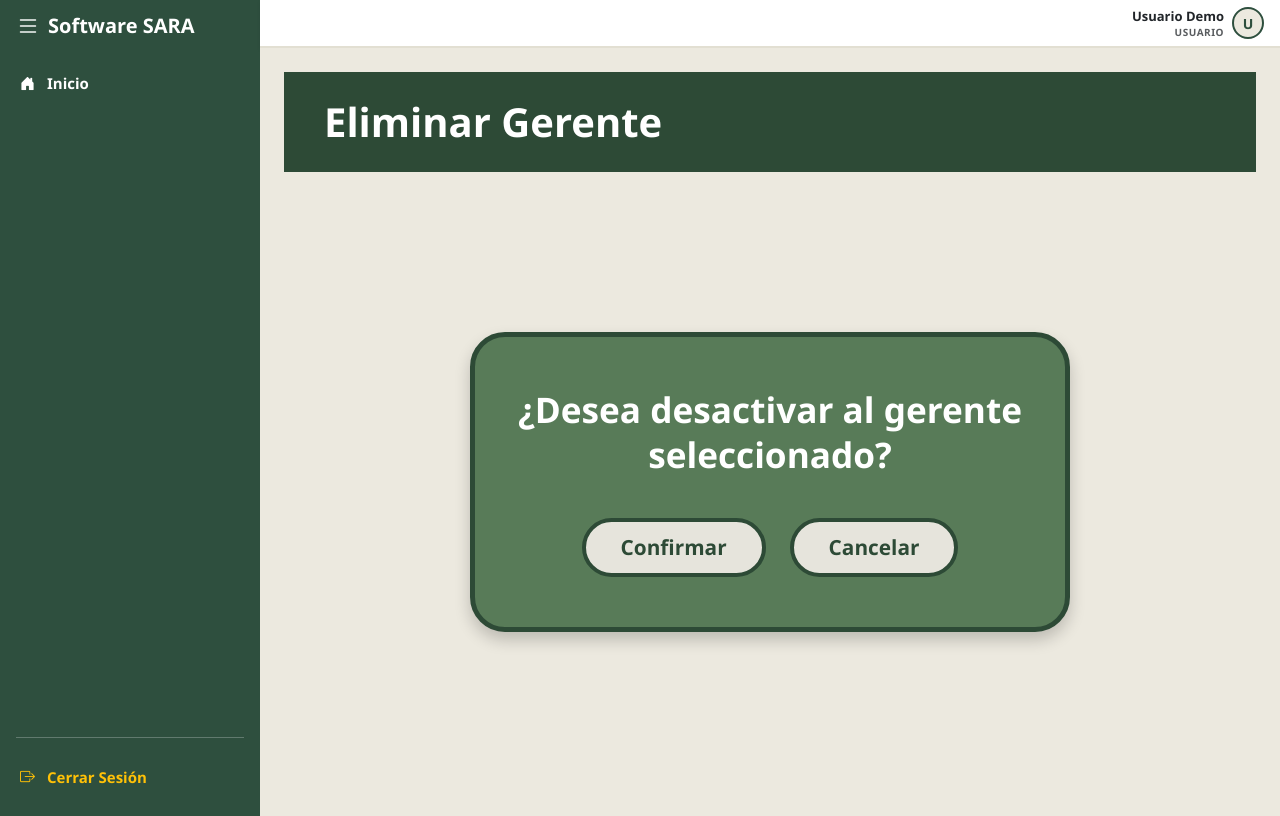
After one commit to Yuliana-2006/Software-SARA, an ASP.NET Core app: template Views/Gerentes/Eliminar.cshtml in a window 1280 px wide. The commit adds this page. Run offline with ASP.NET Core 8, Linux system fonts and the light colour scheme; the template is opened without the code that fills it, so the values that code supplies are empty.

Commit message:
actualizacion

```diff
--- /dev/null
+++ b/Views/Gerentes/Eliminar.cshtml
@@ -0,0 +1,106 @@
+@model Software_SARA.Controllers.GerenteViewModel
+
+@{
+    ViewData["Title"] = "Eliminar Gerente - SARA";
+}
+
+<style>
+    body {
+        background-color: #E6E4DC;
+    }
+
+    .banner-titulo {
+        background-color: #2D4A36;
+        color: white;
+        padding: 20px 40px;
+        font-size: 2.5rem;
+        font-weight: 800;
+    }
+
+    .eliminar-container {
+        display: flex;
+        justify-content: center;
+        align-items: center;
+        min-height: calc(100vh - 180px);
+        padding: 20px;
+    }
+
+    .card-confirmacion {
+        width: 100%;
+        max-width: 600px;
+        background-color: #587B58;
+        border: 5px solid #2D4A36;
+        border-radius: 35px;
+        padding: 50px 30px;
+        text-align: center;
+        color: white;
+        box-shadow: 0 8px 16px rgba(0,0,0,0.2);
+    }
+
+    .pregunta-texto {
+        font-size: 2.2rem;
+        font-weight: 800;
+        line-height: 1.3;
+        margin-bottom: 40px;
+    }
+
+    .btn-pill-confirmar {
+        background-color: #E6E4DC;
+        color: #2D4A36;
+        border: 4px solid #2D4A36;
+        border-radius: 30px;
+        padding: 10px 35px;
+        font-weight: 800;
+        font-size: 1.3rem;
+        cursor: pointer;
+        transition: all 0.2s ease;
+    }
+
+    .btn-pill-confirmar:hover {
+        background-color: #2D4A36;
+        color: white;
+    }
+
+    .btn-pill-cancelar {
+        background-color: #E6E4DC;
+        color: #2D4A36;
+        border: 4px solid #2D4A36;
+        border-radius: 30px;
+        padding: 10px 35px;
+        font-weight: 800;
+        font-size: 1.3rem;
+        text-decoration: none;
+        display: inline-block;
+        transition: all 0.2s ease;
+    }
+
+    .btn-pill-cancelar:hover {
+        background-color: #2D4A36;
+        color: white;
+    }
+</style>
+
+<div class="banner-titulo">
+    Eliminar Gerente
+</div>
+
+<div class="eliminar-container">
+    <div class="card-confirmacion">
+        <div class="pregunta-texto">
+            ¿Desea desactivar al gerente seleccionado?
+        </div>
+
+        <form asp-controller="Gerentes" asp-action="EliminarConfirmado" method="post">
+            <input type="hidden" asp-for="Id" />
+
+            <div class="d-flex justify-content-center gap-4">
+                <button type="submit" class="btn-pill-confirmar">
+                    Confirmar
+                </button>
+                <a asp-controller="Gerentes" asp-action="Index" class="btn-pill-cancelar">
+                    Cancelar
+                </a>
+            </div>
+        </form>
+    </div>
+</div>
--- a/Views/Shared/_Layout.cshtml
+++ b/Views/Shared/_Layout.cshtml
@@ -6,7 +6,6 @@
     // Inicial para el avatar circular
     var inicial = !string.IsNullOrEmpty(rol) ? rol.Substring(0, 1).ToUpper() : "U";
 }
-
 <!DOCTYPE html>
 <html lang="es">
 <head>
@@ -33,7 +32,7 @@
 
         .sidebar-header {
             background-color: #254030;
-                padding: 15px;
+            padding: 12px 15px;
             color: #ffffff;
             font-weight: bold;
             font-size: 18px;
@@ -55,18 +54,19 @@
             background-color: #3C6348;
         }
 
-            /* Avatar de perfil superior */
-            .avatar-circle {
-                width: 40px;
-                height: 40px;
-                background-color: #3C6348;
-                color: white;
+        /* Avatar de perfil superior (reducido) */
+        .avatar-circle-sm {
+            width: 32px;
+            height: 32px;
+            background-color: #ECE9DF;
+            color: #2E4F3E;
+            border: 2px solid #2E4F3E;
             border-radius: 50%;
             display: flex;
             align-items: center;
             justify-content: center;
-                font-weight: bold;
-                font-size: 18px;
+            font-weight: 800;
+            font-size: 14px;
         }
     </style>
 </head>
@@ -78,8 +78,8 @@
         <div class="sidebar d-flex flex-column justify-content-between shadow" id="sidebarMenu">
             <div>
                 <!-- Encabezado con 3 líneas y Nombre del Software sin recuadros -->
-                <div class="sidebar-header d-flex align-items-center gap-2 border-0 bg-transparent px-3 py-3">
-                    <i class="bi bi-list fs-3 text-white" style="cursor: pointer;"></i>
+                <div class="sidebar-header d-flex align-items-center gap-2 border-0 bg-transparent px-3 py-2">
+                    <i class="bi bi-list fs-4 text-white" style="cursor: pointer;"></i>
                     <span class="fw-bold text-white fs-5">Software SARA</span>
                 </div>
 
@@ -133,13 +133,13 @@
         <!-- CONTENIDO PRINCIPAL Y BARRA SUPERIOR -->
         <div class="flex-grow-1 d-flex flex-column min-vh-100">
 
-            <!-- Barra Superior con Perfil de Usuario -->
-            <div class="d-flex justify-content-end align-items-center px-4 py-3 bg-white shadow-sm" style="border-bottom: 2px solid #E2DFD2;">
-                <div class="text-end me-3">
-                    <div class="fw-bold text-dark" style="font-size: 15px;">@rol Demo</div>
-                    <div class="text-uppercase fw-bold text-muted" style="font-size: 11px; letter-spacing: 0.5px;">@rol</div>
+            <!-- BARRA SUPERIOR REDUCIDA -->
+            <div class="d-flex justify-content-end align-items-center px-3 py-1 bg-white shadow-sm" style="height: 48px; border-bottom: 2px solid #E2DFD2;">
+                <div class="text-end me-2">
+                    <div class="fw-bold text-dark lh-1" style="font-size: 13px;">@rol Demo</div>
+                    <div class="text-uppercase fw-bold text-muted lh-1 mt-1" style="font-size: 10px; letter-spacing: 0.5px;">@rol</div>
                 </div>
-                <div class="avatar-circle shadow-sm">
+                <div class="avatar-circle-sm">
                     @inicial
                 </div>
             </div>
```
Also changed, not shown: Controllers/GerentesController.cs (+27 -0 lines), Views/Gerentes/Index.cshtml (+5 -12 lines). Lines whose indentation alone changed are shown as unchanged.
